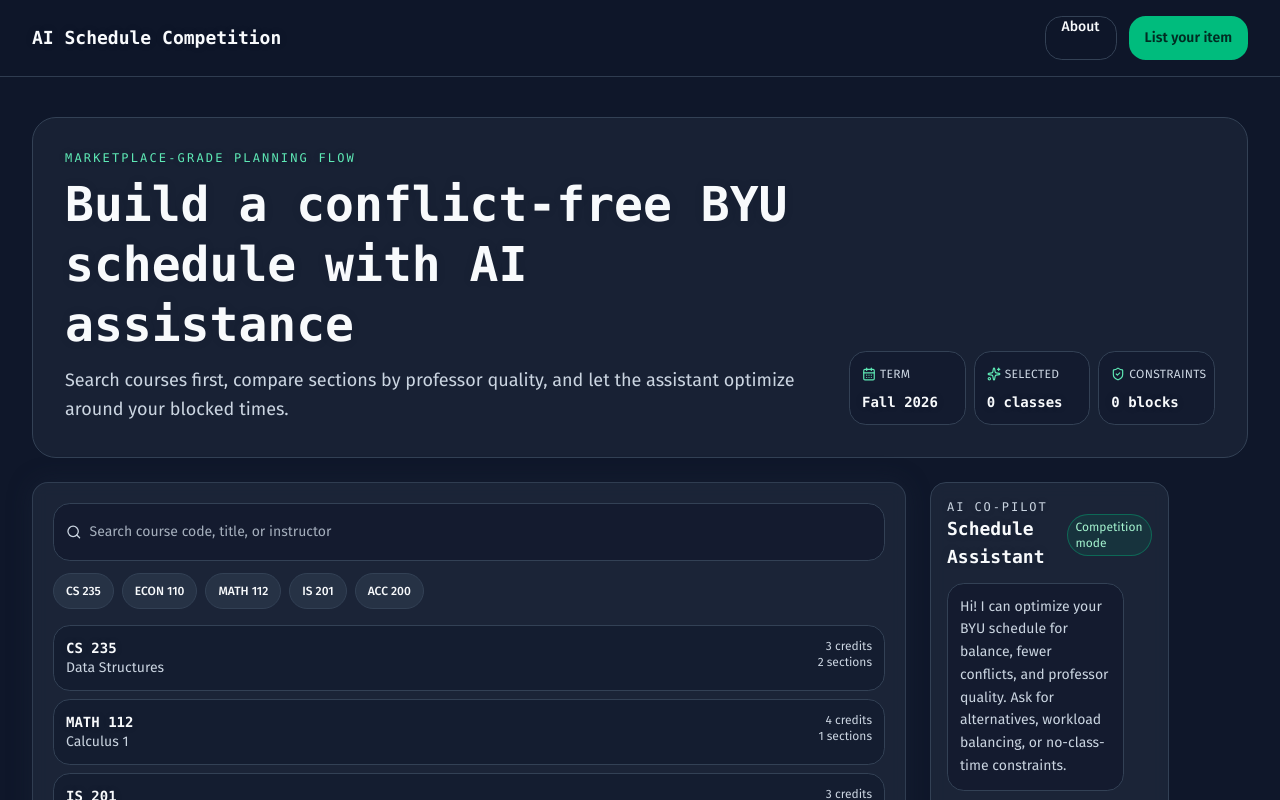
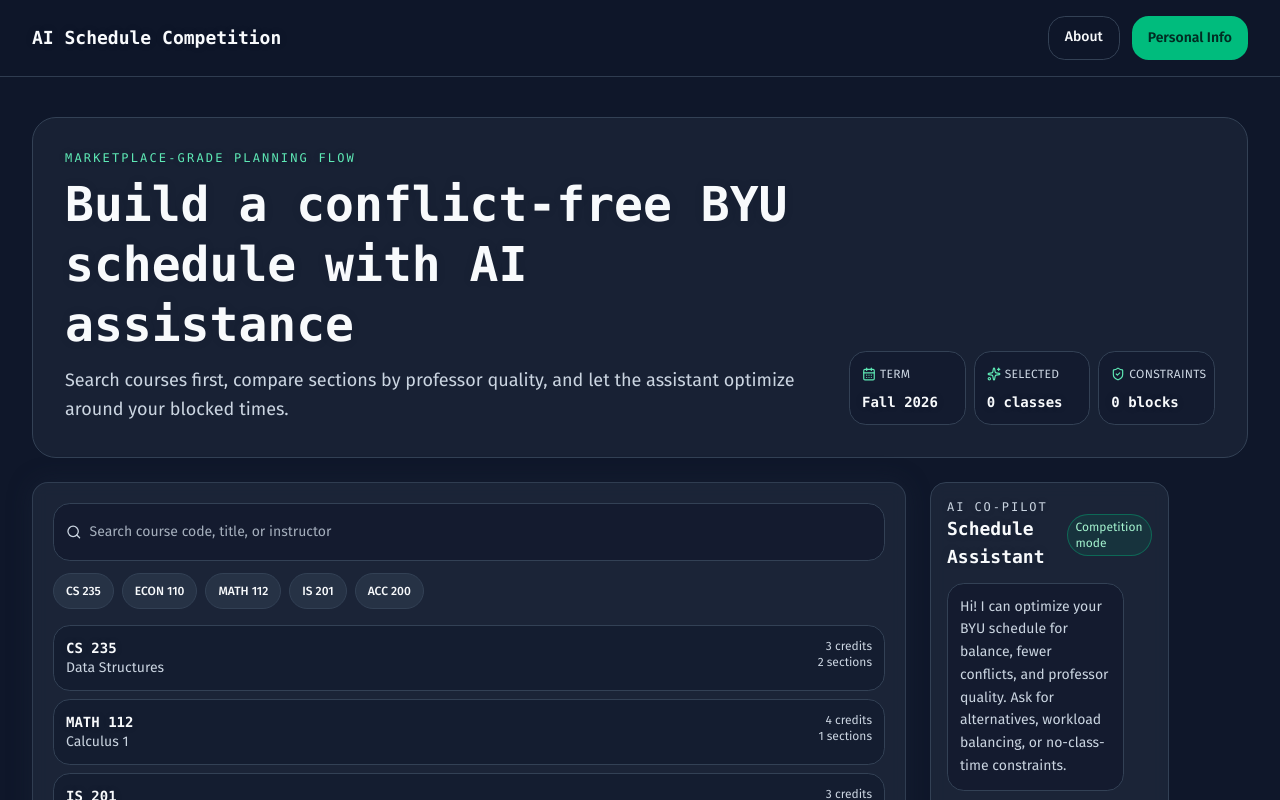
Before and after one commit to royhalesx/AI_scheduler, a React (Vite) app in the folder frontend/: page / in a window 1280 px wide. Shown: the top 800 px of the page. Built offline with nearby package versions, Linux system fonts and the light colour scheme; no server answers.

Commit message:
A bit of fine tuning

```diff
--- a/frontend/src/App.jsx
+++ b/frontend/src/App.jsx
@@ -30,15 +30,17 @@
           <nav className="flex items-center gap-2 sm:gap-3">
             <Link
               to="/about"
-              className="h-11 cursor-pointer rounded-xl border border-border px-4 text-sm font-medium text-foreground transition-colors duration-200 hover:border-emerald-400/70 hover:bg-secondary/60 focus-visible:outline-none focus-visible:ring-2 focus-visible:ring-emerald-400"
+              className="h-11 cursor-pointer pt-2.5 rounded-xl border text-center border-border px-4 text-sm font-medium text-foreground transition-colors duration-200 hover:border-emerald-400/70 hover:bg-secondary/60 focus-visible:outline-none focus-visible:ring-2 focus-visible:ring-emerald-400"
             >
               About
             </Link>
+            {/* This can be changed later but I'm intending the user to list their major and
+            whether they're looking for easy classes or good professors etc... */}
             <button
               type="button"
               className="h-11 cursor-pointer rounded-xl bg-emerald-500 px-4 text-sm font-semibold text-emerald-950 transition-colors duration-200 hover:bg-emerald-400 focus-visible:outline-none focus-visible:ring-2 focus-visible:ring-emerald-300"
             >
-              List your item
+              Personal Info
             </button>
           </nav>
         </div>
```
Also changed, not shown: 1 other file (tests, documents, lock files or other folders).
